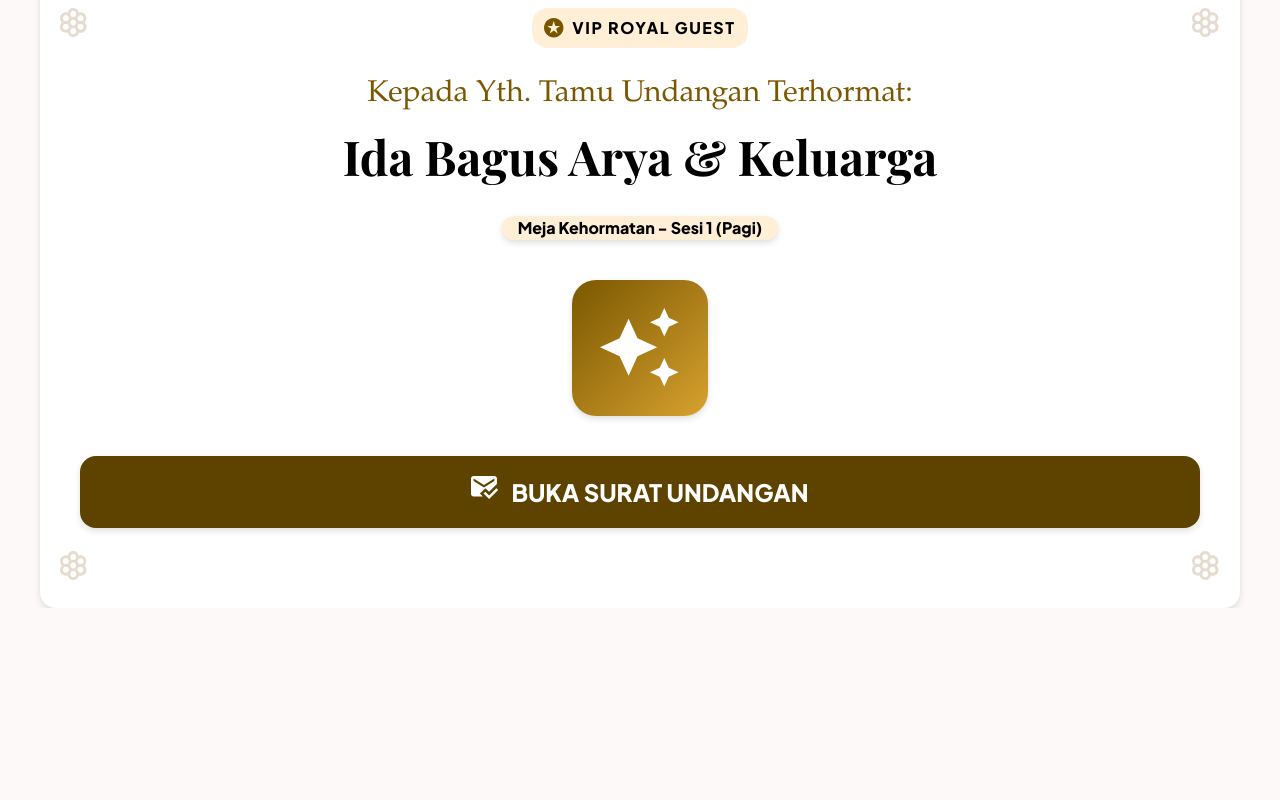
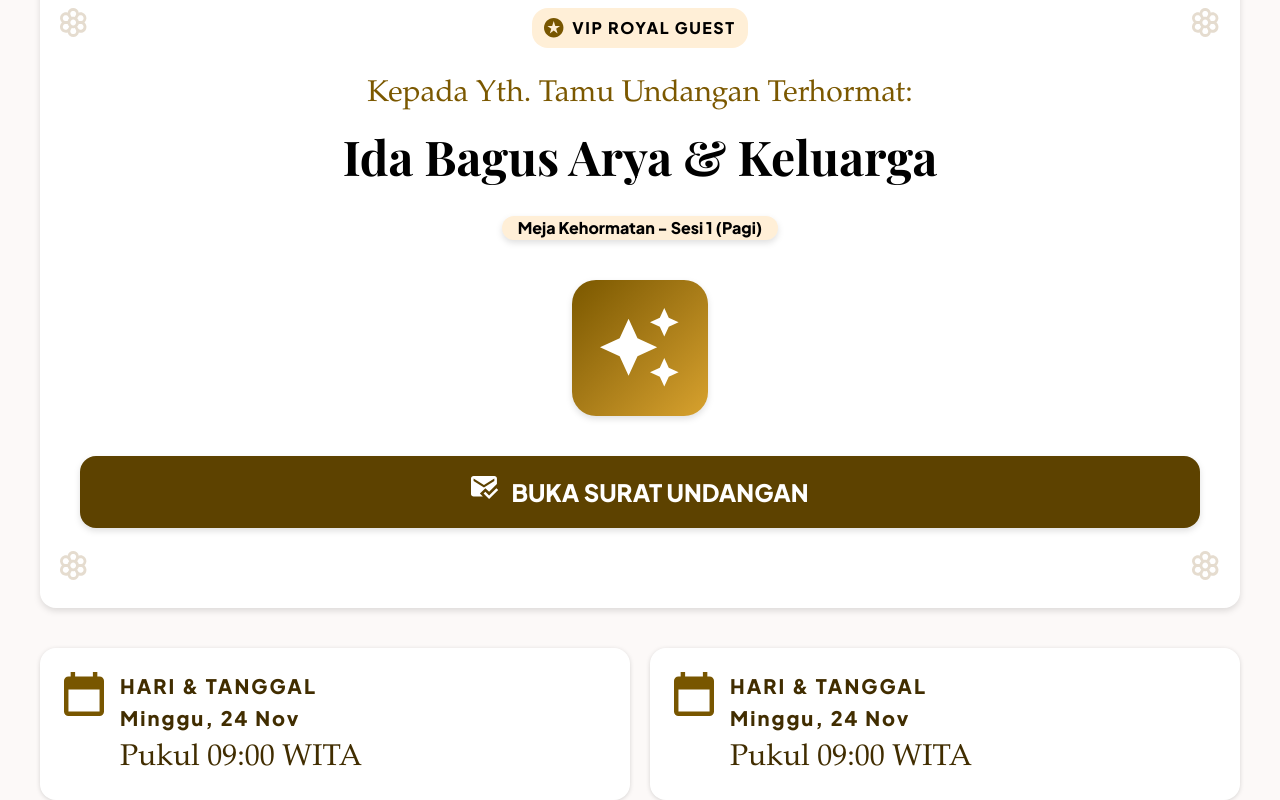
Before and after one commit to Wikan-dev/surgaLoka, a React (Vite) app: page / in a window 1280 px wide. Shown: the part 1200-2000 px from the top of the page. Before the commit the page ends 1808 px from the top, so only its background shows below. Built offline with nearby package versions, Linux system fonts and the light colour scheme.

Commit message:
feat: added date and time card

```diff
--- /dev/null
+++ b/src/assets/components/dateLoc.tsx
@@ -0,0 +1,25 @@
+import locIcon from '../svg/Margin.svg';
+import dateIcon from '../svg/Icon(1).svg';
+
+export default function DateLoc() {
+  return (
+    <div className='grid grid-cols-2 gap-5 mt-10'>
+      <div className='flex flex-row items-start gap-4 rounded-2xl p-6 bg-white drop-shadow-sm'>
+        <img src={dateIcon} className='w-10' />
+        <div className='font-jakarta text-xl text-primary-800'>
+          <h1 className='tracking-widest'>HARI & TANGGAL</h1>
+          <p className='text-xl tracking-widest mt-1'>Minggu, 24 Nov</p>
+          <p className='font-garamond  mt-2 text-3xl'>Pukul 09:00 WITA</p>
+        </div>
+      </div>
+      <div className='flex flex-row items-start gap-4 drop-shadow-sm rounded-2xl p-6 bg-white'>
+        <img src={dateIcon} className='w-10' />
+        <div className='font-jakarta text-xl text-primary-800'>
+          <h1 className='tracking-widest'>HARI & TANGGAL</h1>
+          <p className='text-xl tracking-widest mt-1'>Minggu, 24 Nov</p>
+          <p className='font-garamond  mt-2 text-3xl'>Pukul 09:00 WITA</p>
+        </div>
+      </div>
+    </div>
+  )
+}
--- a/src/index.css
+++ b/src/index.css
@@ -1,7 +1,7 @@
 @import 'tailwindcss';
 
 @theme {
-  --color-primary-50: #FFFFFF;
+  --color-primary-50: #F6F3F2;
   --color-primary-100: #FFEFD7;
   --color-primary-200: #FFDEA6;
   --color-primary-300: #F7BD48;
--- a/src/pages/Kartu.tsx
+++ b/src/pages/Kartu.tsx
@@ -2,7 +2,7 @@ import MusicBar from '../assets/components/musicBar.tsx';
 import cardPhoto from '../assets/png/AB6AXuBGuohL2q-6sZ9MeVaxn3QRTsro3jzjn_9PTkeqFGCdIkNKC9q-EKCyu6e2fuu2AuoYFLip2sXB508lj6uaCKOSNZ4OmF9Vvu9U9NKkDwUsBRti1OuZjafeic_-XZc29pp_mPlw_sAlsZzZ2cNur27B8UuvhRdVGjdXbx26oyM3r-YfVGtt-R2x-Gb8pCRdDtOoAiGaD3xg9uNijSC0MlT5OW01rbntmejZKQ0ca9XrMBw0aK.png';
 import LocationPill from '../assets/components/locationPill.tsx';
 import MainGuest from '../assets/components/MainGuest.tsx';
-
+import DateLoc from '../assets/components/dateLoc.tsx';
 export default function Kartu() {
   return(
     <div>
@@ -25,7 +25,8 @@ export default function Kartu() {
           </div>
         </div>
       </div>
-      <MainGuest />
+      <MainGuest/>
+      <DateLoc />
     </div>
   )
 }
```
Also changed, not shown: src/assets/svg/Icon(1).svg (added), src/assets/svg/Margin.svg (added).
